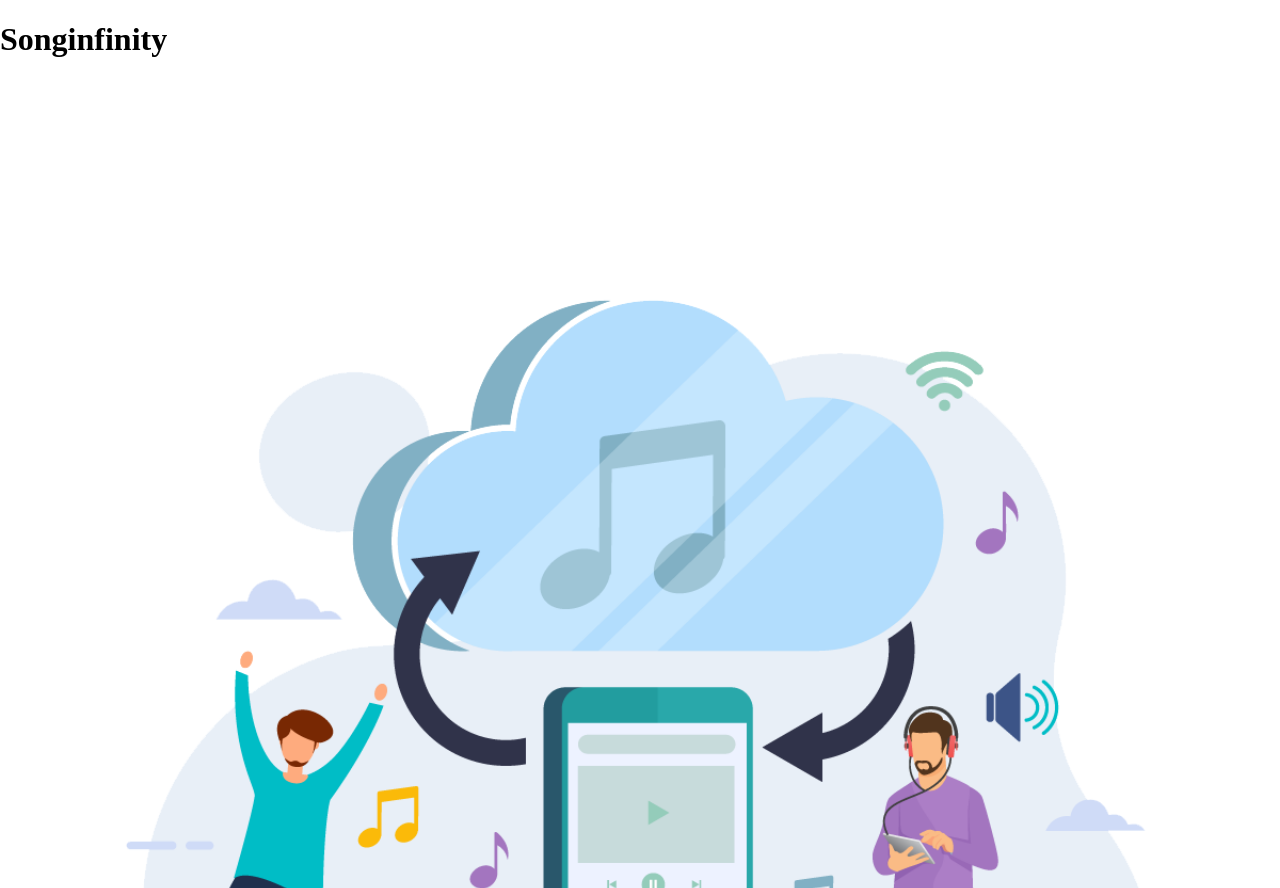
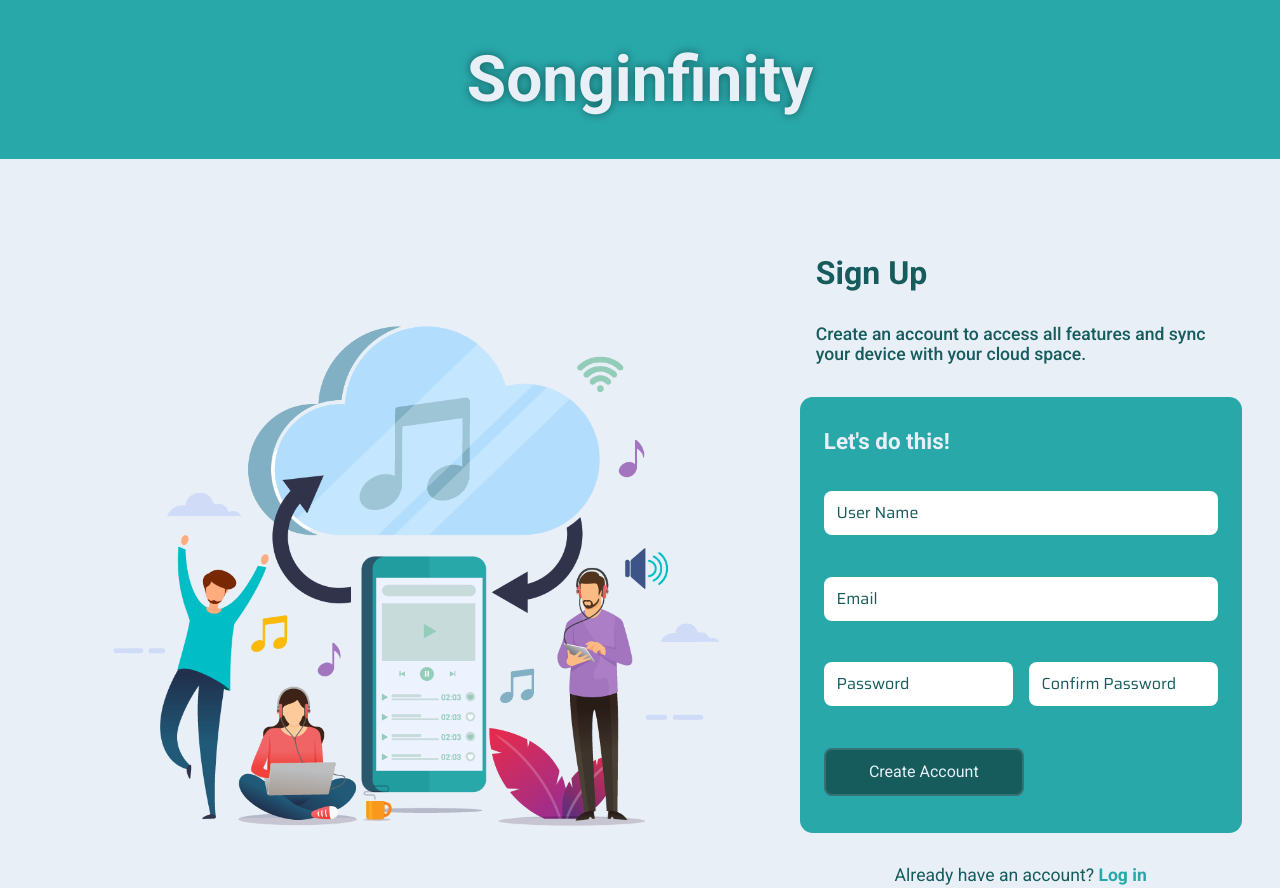
Before and after one commit to mrd010/simple-signup-form, a plain HTML site: page index.html in a window 1280 px wide. Shown: the top 888 px of the page. Drawn offline with Linux system fonts and the light colour scheme.

Commit message:
finish static phase of page

```diff
--- a/css/style.css
+++ b/css/style.css
@@ -1,9 +1,286 @@
+@import url("https://fonts.googleapis.com/css2?family=Roboto:wght@300;400;500;700;900&family=Saira:wght@300;400;500;600;700;800&display=swap");
+
 * {
   margin: 0;
   padding: 0;
   box-sizing: border-box;
 }
+.no-wrap {
+  white-space: nowrap;
+}
+
+.no-select {
+  user-select: none;
+}
+a {
+  text-decoration: none;
+}
+
+input,
+button {
+  color: inherit;
+}
+
+:root {
+  /* color */
+  --bg: #e8eff7;
+  --theme: #29a8aa;
+  --theme-darker: #165c5d;
+  --theme-darkest: #031010;
+  /* font */
+  --saira: "Saira", sans-serif;
+  --roboto: "Roboto", sans-serif;
+}
+
+html {
+  font-family: var(--roboto);
+}
+
+body {
+  background-color: var(--bg);
+  color: var(--theme-darker);
+}
+
+.wrapper {
+  display: flex;
+  flex-direction: column;
+  align-items: center;
+}
+
+.header {
+  font-size: 1.2rem;
+  margin-top: 20px;
+}
+
+.container {
+  display: flex;
+  flex-direction: column;
+}
 
 .title-image img {
   width: 100%;
 }
+
+.main .form-container {
+  display: flex;
+  flex-direction: column;
+  padding: 0 1rem;
+}
+
+.form-container .form-header {
+  margin: 1rem;
+  font-size: 1.5rem;
+}
+
+.form-container .form-desc {
+  font-weight: 500;
+  margin: 1rem;
+}
+
+.form-container label {
+  font-family: var(--saira);
+  color: var(--theme-darker);
+  cursor: text;
+}
+
+.form-container form.sign-up-form {
+  background-color: var(--theme);
+  color: var(--bg);
+  padding: 1.5rem 1rem;
+  border-radius: 0.8rem;
+  display: flex;
+  flex-direction: column;
+  gap: 1rem;
+}
+
+.sign-up-form .inputs-header {
+  font-size: 1.2rem;
+  margin: 0.5rem 0;
+}
+
+.sign-up-form .input-field {
+  position: relative;
+}
+
+.sign-up-form button,
+.sign-up-form input {
+  width: 100%;
+  padding: 0.5rem;
+  border-radius: 0.5rem;
+  margin: 0.5rem 0;
+}
+
+.sign-up-form input {
+  color: var(--theme-darkest);
+  margin: 0.5rem 0;
+  border: none;
+}
+
+.sign-up-form label {
+  position: absolute;
+  top: 1rem;
+  left: 0.5rem;
+}
+
+.sign-up-form button {
+  /* color: var(--bg); */
+  background-color: var(--theme-darker);
+  border: 2px solid #fff2;
+}
+
+.form-container .form-footer {
+  align-self: center;
+  margin: 2rem 1rem;
+  font-size: 1.1rem;
+}
+
+.form-footer a:any-link {
+  color: var(--theme);
+  font-weight: 600;
+}
+
+.form-footer a:focus {
+  text-decoration: underline;
+}
+
+@media only screen and (min-width: 426px) {
+  .header {
+    font-size: 1.5rem;
+    margin-top: 20px;
+  }
+
+  .container {
+    display: flex;
+    flex-direction: column;
+  }
+
+  .title-image {
+    text-align: center;
+  }
+
+  .title-image img {
+    margin: auto;
+    width: 80%;
+    position: relative;
+    top: -50px;
+  }
+
+  .main .form-container {
+    display: flex;
+    flex-direction: column;
+    padding: 0 2rem;
+  }
+
+  .form-container .form-header {
+    margin: 1rem;
+    font-size: 1.8rem;
+  }
+
+  .form-container .form-desc {
+    margin: 1rem 1rem 2rem;
+    font-size: 1.1rem;
+  }
+
+  .form-container form.sign-up-form {
+    padding: 1.5rem 1.5rem;
+  }
+
+  .sign-up-form .inputs-header {
+    font-size: 1.4rem;
+  }
+
+  .sign-up-form button,
+  .sign-up-form input {
+    padding: 0.7rem;
+    border-radius: 0.5rem;
+    margin: 0.7rem 0;
+  }
+
+  .sign-up-form input {
+    color: var(--theme-darkest);
+    border: none;
+  }
+
+  .sign-up-form label {
+    position: absolute;
+    top: 1.4rem;
+    left: 0.7rem;
+  }
+
+  .form-container .input-field {
+    width: 100%;
+  }
+
+  .form-container .container {
+    flex-direction: row;
+    align-items: center;
+    justify-content: space-between;
+    gap: 1rem;
+  }
+
+  .sign-up-form button {
+    width: 200px;
+  }
+}
+
+@media only screen and (min-width: 769px) {
+  .main {
+    padding: 0 3%;
+  }
+
+  .header {
+    width: 100%;
+    text-align: center;
+    font-size: 2rem;
+    margin: 0;
+    background-color: var(--theme);
+  }
+
+  .header h1 {
+    color: var(--bg);
+    text-shadow: 0 0 10px var(--theme-darker);
+  }
+
+  .container {
+    display: flex;
+    flex-direction: row;
+    align-items: center;
+  }
+
+  .title-image {
+    text-align: left;
+    max-width: 800px;
+    min-width: 550px;
+  }
+
+  .title-image img {
+    width: 100%;
+    position: static;
+  }
+
+  .main .form-container {
+    display: flex;
+    flex-direction: column;
+    padding: 0;
+    margin: 5rem 0;
+  }
+
+  .form-container .form-header {
+    margin: 1rem;
+    font-size: 2rem;
+  }
+
+  .sign-up-form button,
+  .sign-up-form input {
+    padding: 0.8rem;
+    border-radius: 0.5rem;
+    margin: 0.8rem 0;
+    min-width: 160px;
+  }
+
+  .sign-up-form label {
+    position: absolute;
+    top: 1.6rem;
+    left: 0.8rem;
+  }
+}
--- a/index.html
+++ b/index.html
@@ -14,22 +14,22 @@
   <body>
     <div class="wrapper">
       <header class="header">
-        <h1>Songinfinity</h1>
+        <h1 class="no-select">Songinfinity</h1>
       </header>
       <div class="container main">
-        <div class="title-image">
+        <div class="title-image no-select">
           <img src="./img/background.png" alt="title image" />
         </div>
         <div class="form-container">
-          <h2>Sign Up</h2>
-          <p>
+          <h2 class="form-header no-wrap">Sign Up</h2>
+          <p class="form-desc">
             Create an account to access all features and sync your device with
             your cloud space.
           </p>
-          <form action="" method="post">
-            <h3>Let's do this!</h3>
+          <form action="" method="post" class="sign-up-form">
+            <h3 class="inputs-header">Let's do this!</h3>
             <div class="input-field">
-              <label for="user-name">User Name</label>
+              <label for="user-name" class="no-wrap">User Name</label>
               <input type="text" id="user-name" name="user-name" required />
             </div>
             <div class="input-field">
@@ -42,7 +42,9 @@
                 <input type="password" id="password" name="password" required />
               </div>
               <div class="input-field">
-                <label for="password">Confirm Password</label>
+                <label for="password-confirm" class="no-wrap"
+                  >Confirm Password</label
+                >
                 <input
                   type="password"
                   id="password-confirm"
@@ -52,12 +54,15 @@
               </div>
             </div>
             <div class="input-field">
-              <button type="submit">Create Account</button>
+              <button type="submit" class="no-wrap no-select">
+                Create Account
+              </button>
             </div>
           </form>
-          <div class="container">
+          <div class="container form-footer">
             <p>
-              Already have an account?<a href="" class="inline-link">Log in</a>
+              Already have an account?
+              <a class="no-wrap" href="" class="inline-link">Log in</a>
             </p>
           </div>
         </div>
```
